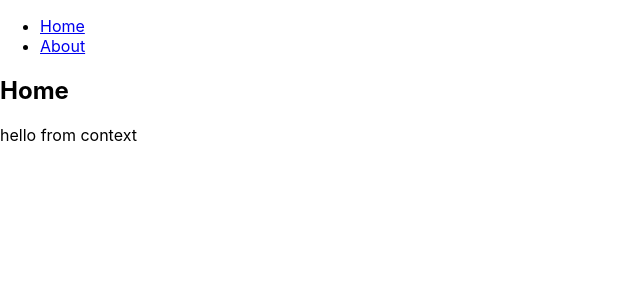
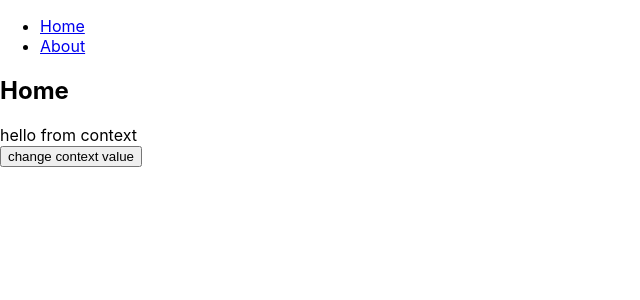
Before and after one commit to SirCen/react-hooks, a React (Create React App) app: page / in a window 1280 px wide. Shown: the top 300 px of the page, without its empty margins (0-640 px from the left). Built offline with nearby package versions, Linux system fonts and the light colour scheme.

Commit message:
Basic change/set value of context

```diff
--- a/src/App.js
+++ b/src/App.js
@@ -1,10 +1,12 @@
-import React from 'react';
+import React, { useState } from 'react';
 import {BrowserRouter as Router, Route, Routes, Link} from "react-router-dom";
 import { Index } from "./pages";
 import { About } from "./pages/about";
 import { UserContext } from "./UserContext";
 
 function AppRouter() {
+
+  const [value, setValue] = useState('hello from context');
 
   return (
     <Router>
@@ -19,7 +21,7 @@ function AppRouter() {
             </li>
           </ul>
         </nav>
-        <UserContext.Provider value="hello from context">
+        <UserContext.Provider value={{value, setValue}}>
           <Routes>
             <Route path="/" exact element={<Index />} />
             <Route path="/about/" element={<About />} />
--- a/src/pages/about.js
+++ b/src/pages/about.js
@@ -2,11 +2,11 @@ import React, {useContext} from "react";
 import { UserContext } from "../UserContext";
 
 export function About() {
-    const message = useContext(UserContext);
+    const {value, setValue} = useContext(UserContext);
     return (
         <div>
             <h2>About</h2>
-            <div>{message}</div>
+            <div>{value}</div>
         </div>
     );
 }
--- a/src/pages/index.js
+++ b/src/pages/index.js
@@ -2,11 +2,12 @@ import React, {useContext} from "react";
 import { UserContext } from '../UserContext';
 
 export function Index() {
-    const message = useContext(UserContext);
+    const {value, setValue} = useContext(UserContext);
     return (
         <div>
             <h2>Home</h2>
-            <div>{message}</div>
+            <div>{value}</div>
+            <button onClick={() => setValue("bye from context")}>change context value</button>
         </div>
     );
 }
```
